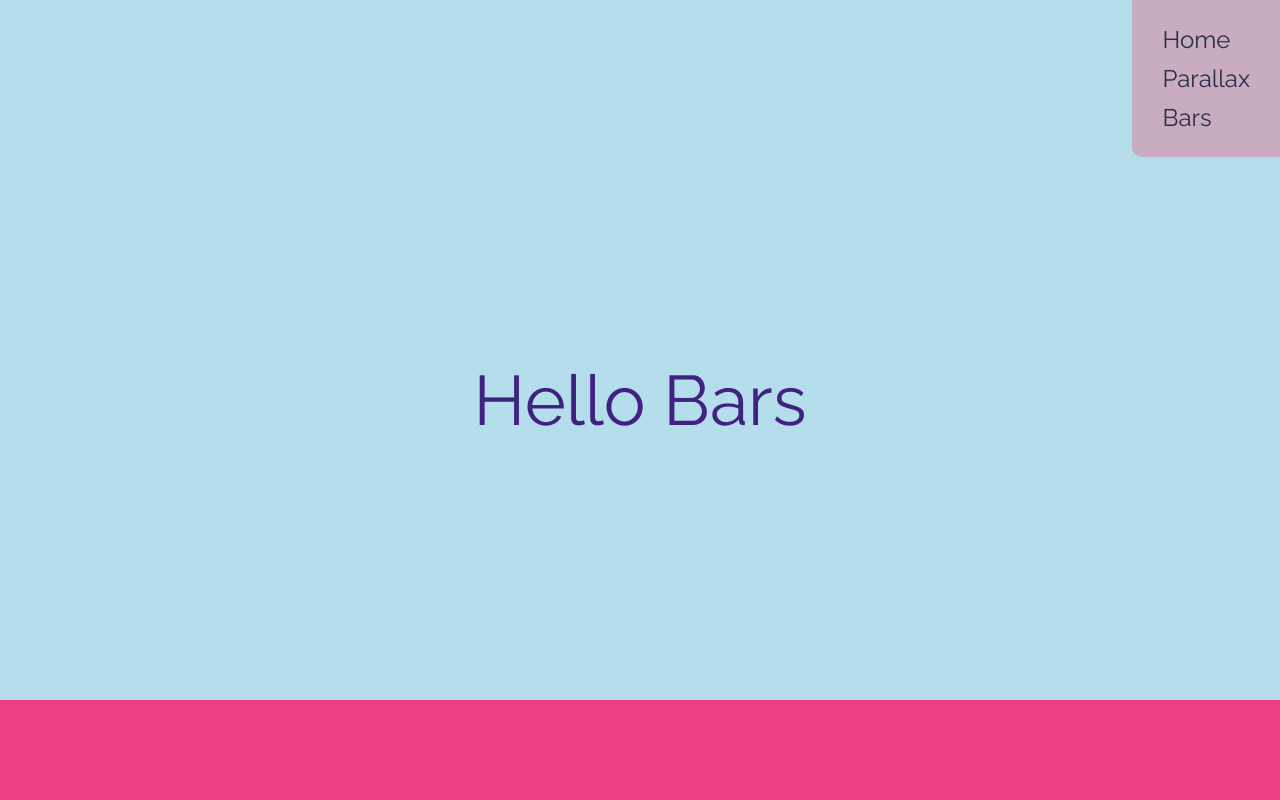
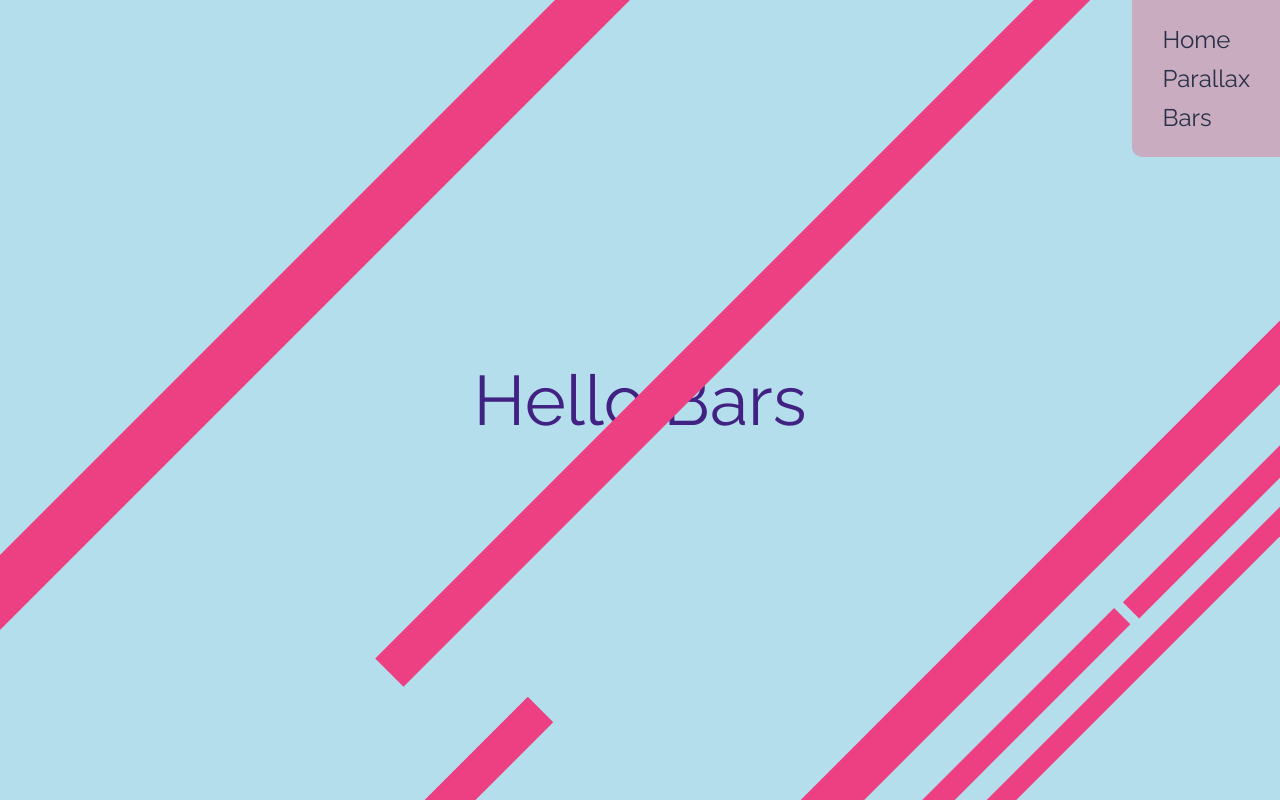
Before and after one commit to Velocima/front-end-react-effects, a Next.js app: page /bars in a window 1280 px wide. Built offline with nearby package versions, Linux system fonts and the light colour scheme.

Commit message:
bars animate in automatically and randomly

```diff
--- a/components/bars/bars.jsx
+++ b/components/bars/bars.jsx
@@ -1,17 +1,45 @@
 import { useState, useEffect } from 'react';
-import style from './bars.module.css';
+import styles from './bars.module.css';
 
 export default function Bars({ paused }) {
 	const [bars, setBars] = useState([]);
 
-	return (
-		<>
-			{bars}
-			<Bar />
-		</>
-	);
+	const createBarStyle = (random) => {
+		return {
+			animationDuration: `${5 - random}s`,
+			animationDelay: `${random}s`,
+			height: `${15 + Math.floor(random * 50)}px`,
+			right: `${150 * random - 50}vw`,
+		};
+	};
+
+	useEffect(() => {
+		const getBarID = () => Math.random() * Math.floor(Math.random() * 100 + 100);
+
+		// Adds a bar to state then removes onAnimation finishing
+		const addBar = () => {
+			const barID = getBarID();
+			const randomNumber = Math.random();
+
+			setBars((prevState) => [
+				...prevState,
+				<Bar style={createBarStyle(randomNumber)} key={barID} />,
+			]);
+			setTimeout(() => {
+				setBars((prevState) => prevState.filter((bar) => bar.key != barID));
+			}, 5000 - randomNumber * 1000 + randomNumber * 950);
+		};
+		const timeoutID = setTimeout(() => {
+			addBar();
+			addBar();
+			addBar();
+		}, Math.floor(Math.random() * 1500) + 400);
+		return () => clearTimeout(timeoutID);
+	}, [bars]);
+
+	return <>{bars}</>;
 }
 
-const Bar = () => {
-	return <div className={style.bar}></div>;
+const Bar = ({ style }) => {
+	return <div className={styles.bar} style={style}></div>;
 };
--- a/components/bars/bars.module.css
+++ b/components/bars/bars.module.css
@@ -1,10 +1,9 @@
 .bar {
 	background-color: #ec4082;
 	width: 100vmax;
-	height: 100px;
 	position: fixed;
 	bottom: 0;
-	animation: barMove 3s linear;
+	animation: barMove backwards linear;
 }
 
 @keyframes barMove {
```
